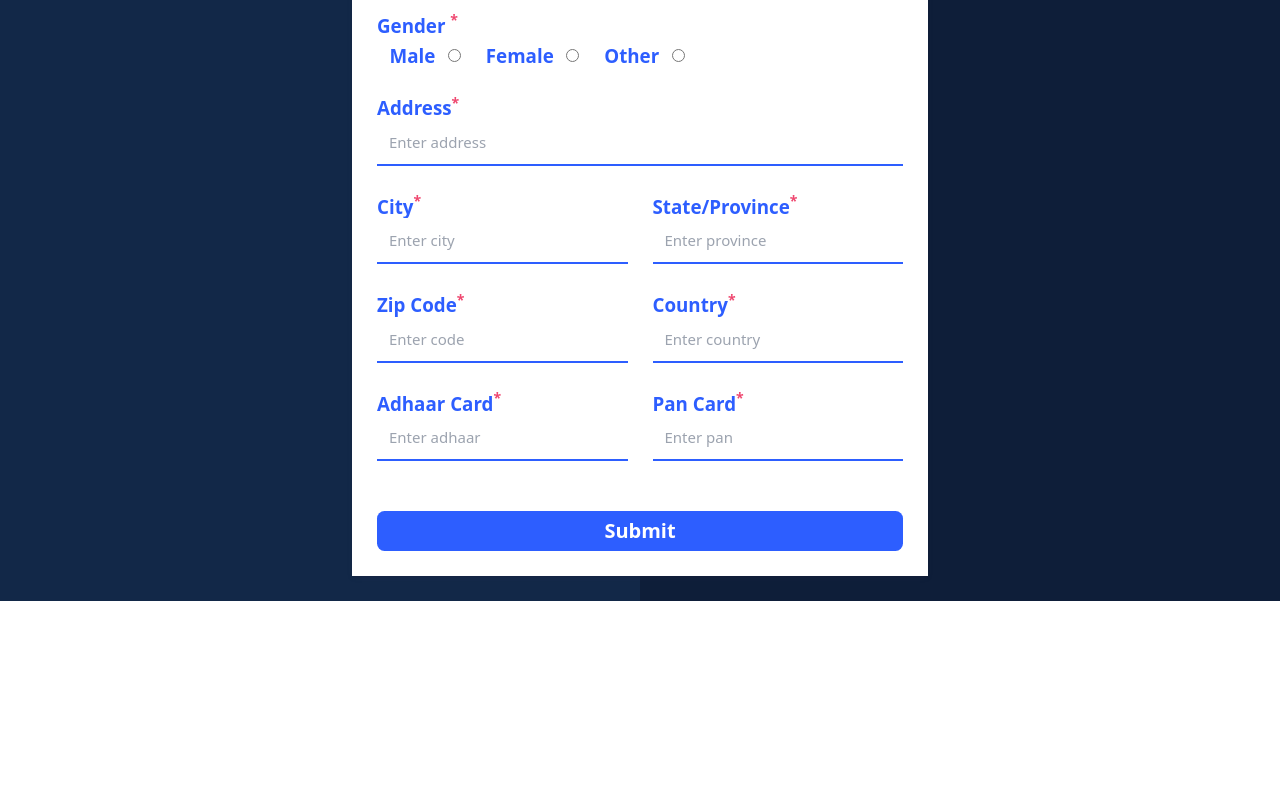
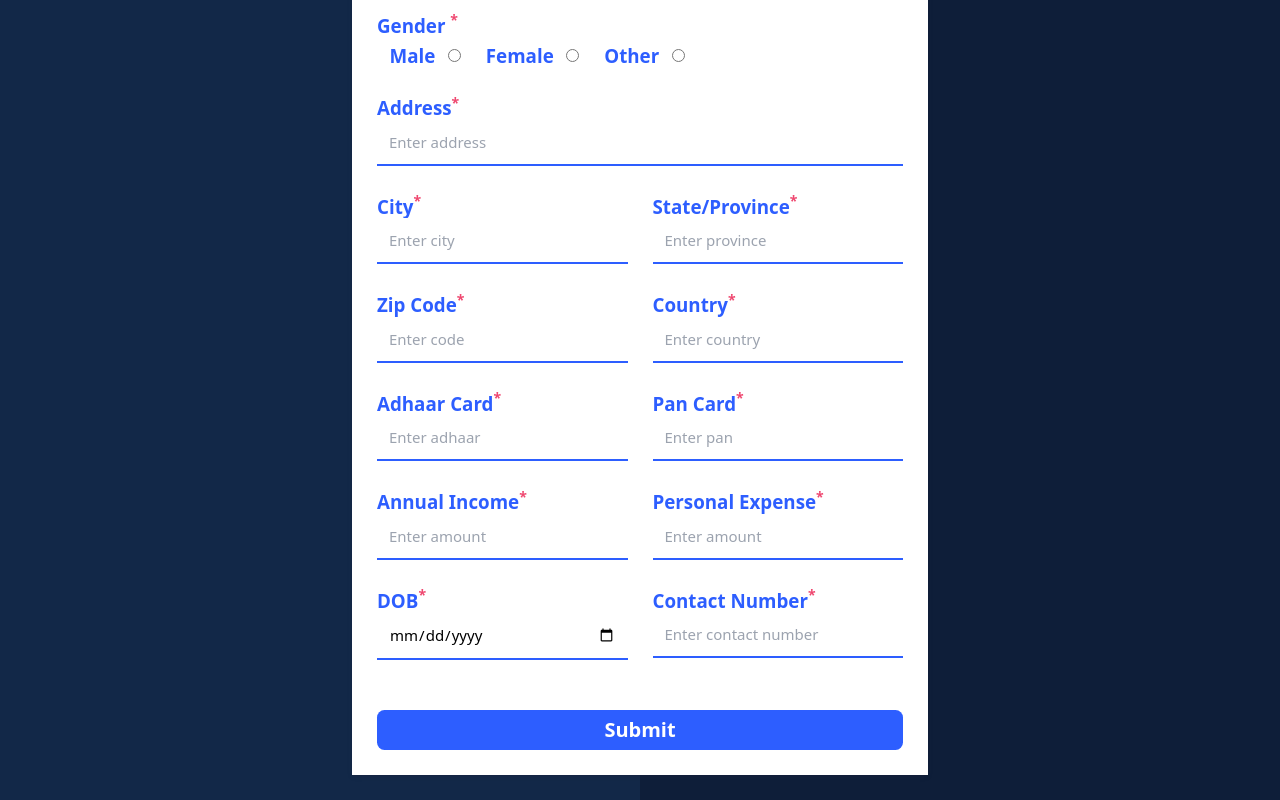
Before and after one commit to Rohitj18/Fintech-app, a React (Create React App) app: page /profile in a window 1280 px wide. Shown: the part 309-1109 px from the top of the page. Before the commit the page ends 910 px from the top, so only its background shows below. Built offline with nearby package versions, Linux system fonts and the light colour scheme.

Commit message:
jwt authentication

```diff
--- a/src/pages/Profile.jsx
+++ b/src/pages/Profile.jsx
@@ -8,7 +8,7 @@ const Profile = () => {
 
   let iconStyles = { color: "white", fontSize: '2.3rem' };
   const [formData, setFormData] = useState({
-    firstName: "", lastName: "", address: "", city: "", province: "", code: "", country: "", adhaar: "", pan: "",
+    firstName: "", lastName: "", address: "", city: "", province: "", code: "", country: "", adhaar: "", pan: "",annualIncome:"",personalExpense:"",dateOfBirth:"",contactNumber:"",
   });
 
   function changeHandler(event) {
@@ -303,9 +303,78 @@ const Profile = () => {
                 </label>
               </div>
 
+              {/*  */}
+
+                              <div className="flex flex-row gap-10 w-[100%] mt-[2em]">
+                <label className="w-[100%]">
+                  <p className="text-primary-blue text-3xl font-semibold">
+                    Annual Income<sup className="text-pink-200">*</sup>
+                  </p>
+                  <input
+                    required
+                    type="number"
+                    value={formData.annualIncome}
+                    onChange={changeHandler}
+                    placeholder="Enter amount"
+                    name="aannualIncome"
+                    className="outline-none border-b-2 border-primary-blue w-full p-[12px] text-2xl"
+                  />
+                </label>
+
+                <label className="w-[100%]">
+                  <p className="text-primary-blue text-3xl font-semibold">
+                    Personal Expense<sup className="text-pink-200">*</sup>
+                  </p>
+                  <input
+                    required
+                    type="number"
+                    value={formData.personalExpense}
+                    onChange={changeHandler}
+                    placeholder="Enter amount"
+                    name="pan"
+                    className="outline-none border-b-2 border-primary-blue w-full p-[12px] text-2xl"
+                  />
+                </label>
+              </div>
 
 
 
+              <div className="flex flex-row gap-10 w-[100%] mt-[2em]">
+                <label className="w-[100%]">
+                  <p className="text-primary-blue text-3xl font-semibold">
+                    DOB<sup className="text-pink-200">*</sup>
+                  </p>
+                  <input
+                    required
+                    type="date"
+                    value={formData.dateOfBirth}
+                    onChange={changeHandler}
+
+                    name="dateOfBirth"
+                    className="outline-none border-b-2 border-primary-blue w-full p-[12px] text-2xl"
+                  />
+                </label>
+
+                <label className="w-[100%]">
+                  <p className="text-primary-blue text-3xl font-semibold">
+                    Contact Number<sup className="text-pink-200">*</sup>
+                  </p>
+                  <input
+                    required
+                    type="number"
+                    value={formData.contactNumber}
+                    onChange={changeHandler}
+                    placeholder="Enter contact number"
+                    name="contactNumber"
+                    className="outline-none border-b-2 border-primary-blue w-full p-[12px] text-2xl"
+                  />
+                </label>
+              </div>
+
+
+
+
+{/*  */}
 
               <div className="mt-[2em]  flex flex-row text-[2em] text-white bg-primary-blue w-[100%] h-[2em] rounded-xl font-semibold ">
                 <button className="w-[100%] h-[100%] flex flex-row justify-center items-center gap-3 ">
```
